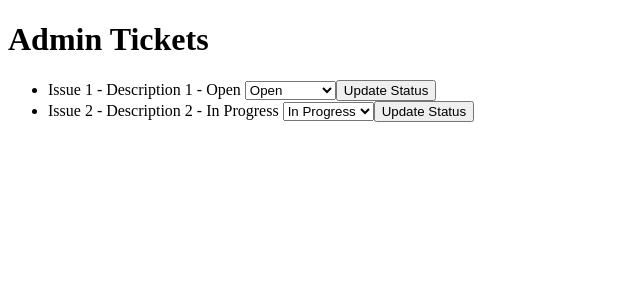
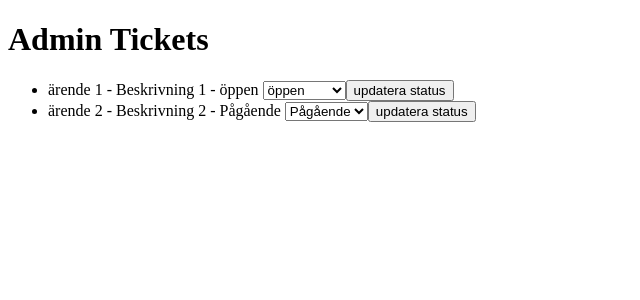
Before and after one commit to TE22E-Ludwig-Gustafsson/Project-3, a Vue app in the folder frontend/: page /admin-tickets in a window 1280 px wide. Shown: the top 300 px of the page, without its empty margins (0-640 px from the left). Built offline with nearby package versions, Linux system fonts and the light colour scheme.

Commit message:
små fixes

```diff
--- a/frontend/src/views/AdminTickets.vue
+++ b/frontend/src/views/AdminTickets.vue
@@ -5,12 +5,12 @@
       <li v-for="ticket in tickets" :key="ticket.id">
         {{ ticket.title }} - {{ ticket.description }} - {{ ticket.status }}
         <select v-model="ticket.status">
-          <option>Open</option>
-          <option>In Progress</option>
-          <option>Resolved</option>
-          <option>Closed</option>
+          <option>öppen</option>
+          <option>Pågående</option>
+          <option>Löst</option>
+          <option>Stängd</option>
         </select>
-        <button @click="updateStatus(ticket)">Update Status</button>
+        <button @click="updateStatus(ticket)">updatera status</button>
       </li>
     </ul>
   </div>
@@ -22,15 +22,15 @@ export default {
   data() {
     return {
       tickets: [
-        { id: 1, title: 'Issue 1', description: 'Description 1', status: 'Open' },
-        { id: 2, title: 'Issue 2', description: 'Description 2', status: 'In Progress' },
+        { id: 1, title: 'ärende 1', description: 'Beskrivning 1', status: 'öppen' },
+        { id: 2, title: 'ärende 2', description: 'Beskrivning 2', status: 'Pågående' },
       ],
     };
   },
   methods: {
     updateStatus(ticket) {
       // Logik för att uppdatera status
-      console.log(`Updated ticket ${ticket.id} to status ${ticket.status}`);
+      console.log(`Uppdaterade ärende ${ticket.id} till status ${ticket.status}`);
     },
   },
 };
--- a/frontend/src/views/UserTickets.vue
+++ b/frontend/src/views/UserTickets.vue
@@ -2,9 +2,9 @@
   <div>
     <h1>User Tickets</h1>
     <form @submit.prevent="createTicket">
-      <input v-model="title" placeholder="Title" />
-      <textarea v-model="description" placeholder="Description"></textarea>
-      <button type="submit">Create Ticket</button>
+      <input v-model="title" placeholder="Titel" />
+      <textarea v-model="description" placeholder="Beskrivning"></textarea>
+      <button type="submit">Skapa ärende</button>
     </form>
     <ul>
       <li v-for="ticket in tickets" :key="ticket.id">
@@ -31,7 +31,7 @@ export default {
         id: this.tickets.length + 1,
         title: this.title,
         description: this.description,
-        status: 'Open',
+        status: 'öppen',
       };
       this.tickets.push(newTicket);
       this.title = '';
```
